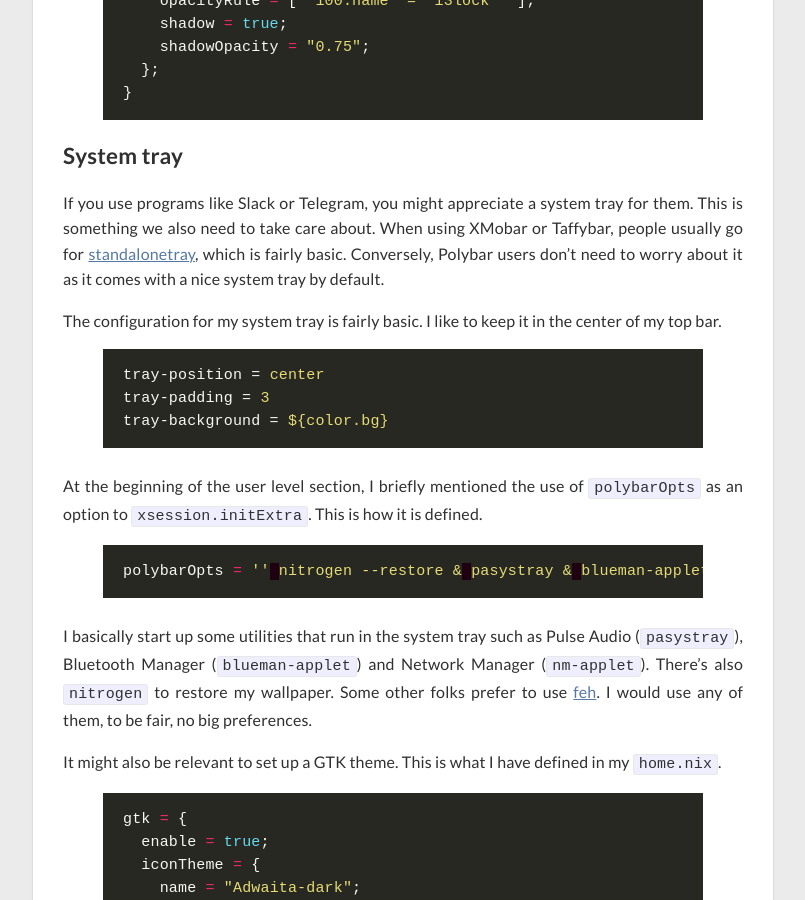
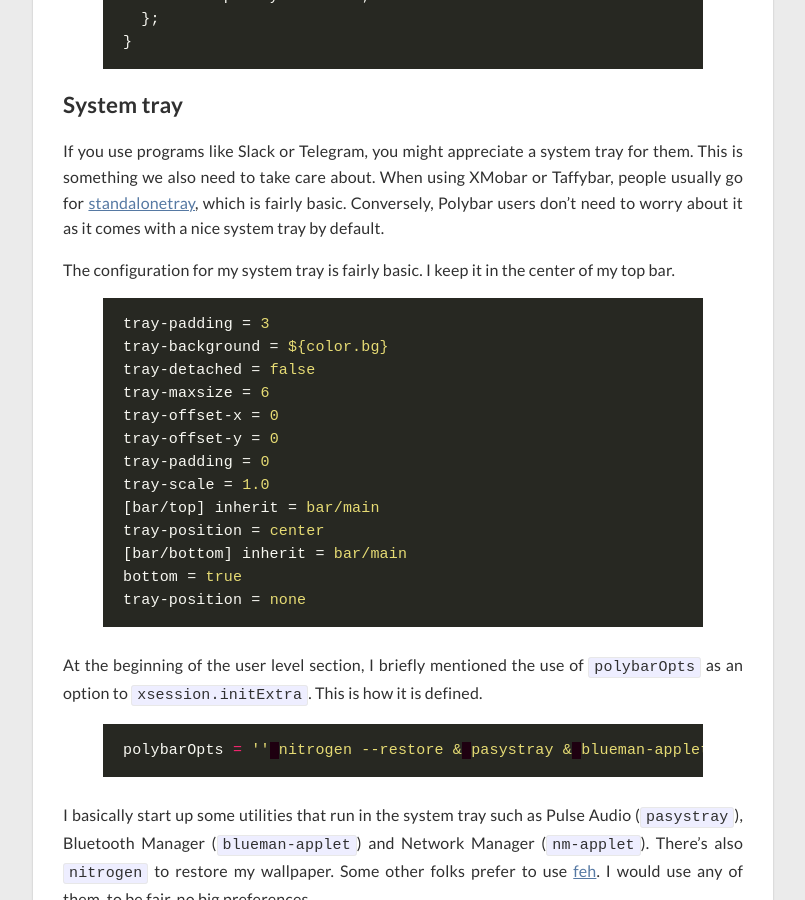
Before and after one commit to gvolpe/blog-comments, a Jekyll site: the page built from _posts/2020-11-25-xmonad-polybar-nixos.md, in a window 1280 px wide and 900 px high, scrolled down 11947 px. Shown: the whole window, without its empty margins (237-1042 px from the left). Built offline with Jekyll 4.4.1, drawn with Linux system fonts in a browser that asks for light colours; nearby versions of some CDN libraries; comment, search, counter and statistics services are not loaded; some of the changed text lies outside the part shown.

Commit message:
Update system tray info

```diff
--- a/_posts/2020-11-25-xmonad-polybar-nixos.md
+++ b/_posts/2020-11-25-xmonad-polybar-nixos.md
@@ -291,14 +291,13 @@ in
     extraConfig = bars + colors + mods1 + mods2 + mpris + xmonad;
     script = ''
       polybar top &
-      ${pkgs.coreutils}/bin/sleep 1
       polybar bottom &
     '';
   };
 }
 {% endhighlight %}
 
-As mentioned above, I'm running two different bars, as the `script` section shows. I introduced a delay of one second to make sure the system tray gets placed at the top. I couldn't find a way to manage the tray independently, unfortunately.
+As mentioned above, I'm running two different bars, as the `script` section shows.
 
 For the XMonad integration, we only need to add `[module/xmonad]`. If we were not using Nix, this could have been defined in the INI files but since we are on NixOS, we do it properly by referencing the binary we want to run from this module, which is `xmonad-log`. We also need to do our part in our XMonad configuration, to make sure it sends out information via DBus.
 
@@ -454,12 +453,26 @@ It shouldn't come as a surprise that it also runs a service. Here's my configura
 
 If you use programs like Slack or Telegram, you might appreciate a system tray for them. This is something we also need to take care about. When using XMobar or Taffybar, people usually go for [standalonetray](http://stalonetray.sourceforge.net/), which is fairly basic. Conversely, Polybar users don't need to worry about it as it comes with a nice system tray by default.
 
-The configuration for my system tray is fairly basic. I like to keep it in the center of my top bar.
+The configuration for my system tray is fairly basic. I keep it in the center of my top bar.
 
 {% highlight ini %}
-tray-position = center
 tray-padding = 3
 tray-background = ${color.bg}
+tray-detached = false
+tray-maxsize = 6
+tray-offset-x = 0
+tray-offset-y = 0
+tray-padding = 0
+tray-scale = 1.0
+
+[bar/top]
+inherit = bar/main
+tray-position = center
+
+[bar/bottom]
+inherit = bar/main
+bottom = true
+tray-position = none
 {% endhighlight %}
 
 At the beginning of the user level section, I briefly mentioned the use of `polybarOpts` as an option to `xsession.initExtra`.  This is how it is defined.
```
